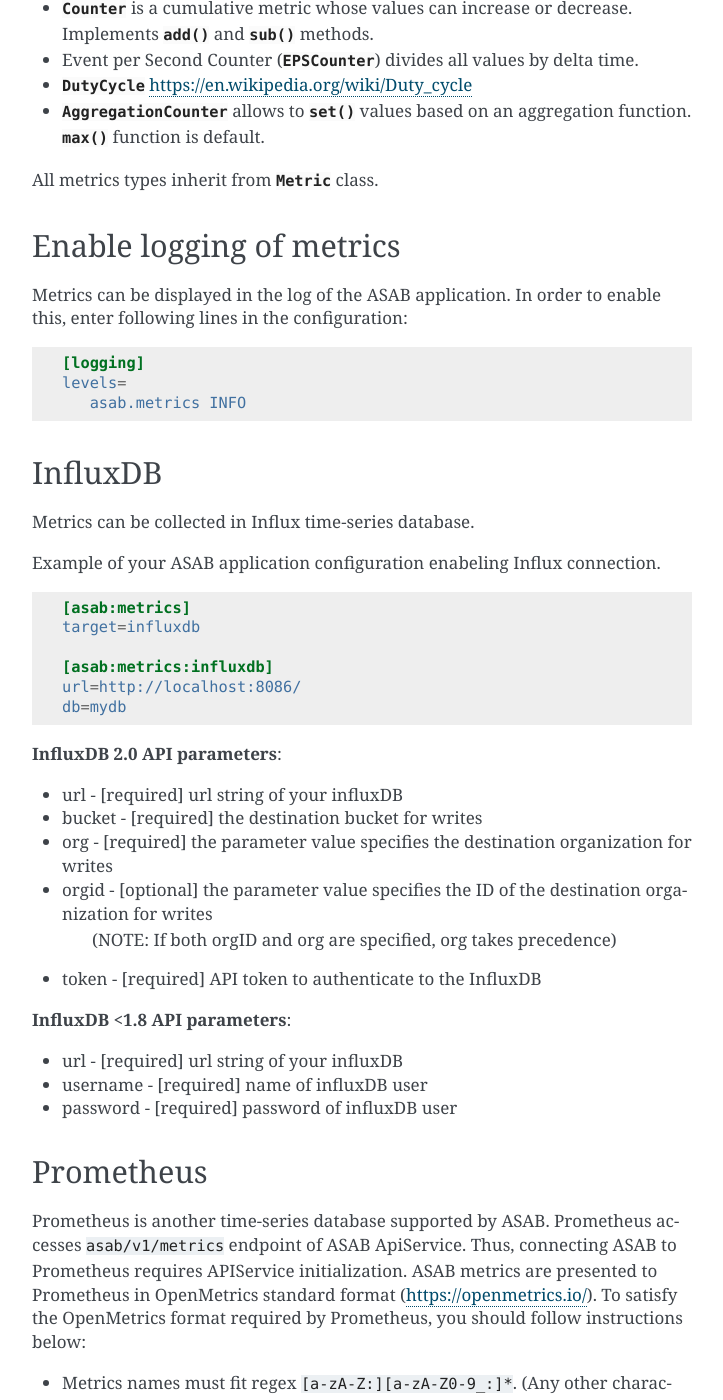
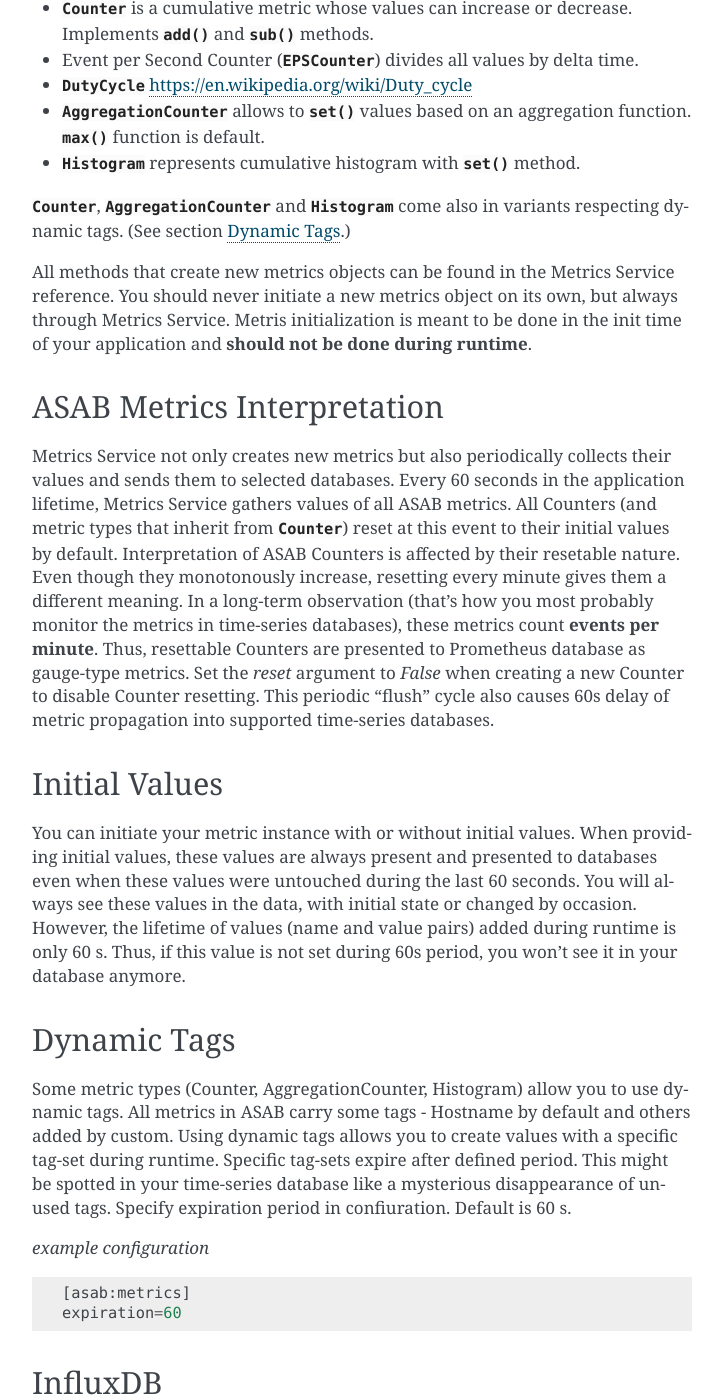
Before and after one commit to TeskaLabs/asab, a Sphinx documentation site: the page built from doc/asab/metrics.rst, in a window 1280 px wide and 1400 px high, scrolled down 762 px. Shown: the whole window, without its empty margins (388-1111 px from the left). Built offline with Sphinx 7.4.7, drawn with Linux system fonts in a browser that asks for light colours; pages that are not in the unit, such as notebooks, are missing from menus; some of the changed text lies outside the part shown.

Commit message:
metric docs upated

```diff
--- a/doc/asab/metrics.rst
+++ b/doc/asab/metrics.rst
@@ -1,18 +1,17 @@
 .. currentmodule:: asab.metrics
 
-Metrics service
-===============
-Metrics document state of the application in a timescale manner.
-For further analysis, connect your ASAB application to a time-series database.
-ASAB could feed metrica into InfluxDB and Prometheus.
+Metrics
+=======
+Metrics document the state of the application in a timescale manner.
+For further analysis, connect your ASAB application to a time-series database. `Influx <https://www.influxdata.com/>`_ and `Prometheus <https://prometheus.io/>`_ are supported.
 
 
-Use of a Metrics Service
+Metrics Service
 ------------------------
 
 Create new metrics using :class:`MetricsService`.
 
-Example of counter initialization:
+*example of counter initialization:*
 
 .. code:: python
 
@@ -27,11 +26,11 @@
         app = MyApplication()
         app.run()
 
-See full example here: https://github.com/TeskaLabs/asab/blob/master/examples/metrics.py
+See the full example here: https://github.com/TeskaLabs/asab/blob/master/examples/metrics.py
 
 
 
-Lisf of Metrics
+Types of Metrics
 ---------------
 
 - :class:`Gauge` stores single numerical values which can go up and down. Implements :func:`set` method to set the metric values.
@@ -39,75 +38,88 @@
 - Event per Second Counter (:class:`EPSCounter`) divides all values by delta time.
 - :class:`DutyCycle` https://en.wikipedia.org/wiki/Duty_cycle
 - :class:`AggregationCounter` allows to :func:`set` values based on an aggregation function. :func:`max` function is default.
+- :class:`Histogram` represents cumulative histogram with :func:`set` method.
 
-All metrics types inherit from :class:`Metric` class.
+:class:`Counter`, :class:`AggregationCounter` and :class:`Histogram` come also in variants respecting dynamic tags. (See section :ref:`Dynamic Tags<dynamic_tags>`.)
+
+All methods that create new metrics objects can be found in the Metrics Service reference. You should never initiate a new metrics object on its own, but always through Metrics Service. Metris initialization is meant to be done in the init time of your application and **should not be done during runtime**.
 
 
-Enable logging of metrics
--------------------------
+ASAB Metrics Interpretation
+----------------------------
 
-Metrics can be displayed in the log of the ASAB application.
-In order to enable this, enter following lines in the configuration:
+Metrics Service not only creates new metrics but also periodically collects their values and sends them to selected databases.
+Every 60 seconds in the application lifetime, Metrics Service gathers values of all ASAB metrics.
+All Counters (and metric types that inherit from :class:`Counter`) reset at this event to their initial values by default.
+Interpretation of ASAB Counters is affected by their resetable nature. Even though they monotonously increase, resetting every minute gives them a different meaning.
+In a long-term observation (that's how you most probably monitor the metrics in time-series databases), these metrics count **events per minute**.
+Thus, resettable Counters are presented to Prometheus database as gauge-type metrics. Set the `reset` argument to `False` when creating a new Counter to disable Counter resetting.
+This periodic "flush" cycle also causes 60s delay of metric propagation into supported time-series databases.
 
-.. code:: ini
 
-    [logging]
-    levels=
-       asab.metrics INFO
+Initial Values
+--------------
+You can initiate your metric instance with or without initial values. When providing initial values, these values are always present and presented to databases even when these values were untouched during the last 60 seconds. You will always see these values in the data, with initial state or changed by occasion.
+However, the lifetime of values (name and value pairs) added during runtime is only 60 s. Thus, if this value is not set during 60s period, you won't see it in your database anymore.
+
+
+.. _dynamic_tags:
+
+Dynamic Tags
+------------
+Some metric types (Counter, AggregationCounter, Histogram) allow you to use dynamic tags. All metrics in ASAB carry some tags - Hostname by default and others added by custom.
+Using dynamic tags allows you to create values with a specific tag-set during runtime. Specific tag-sets expire after defined period. This might be spotted in your time-series database like a mysterious disappearance of unused tags.
+Specify expiration period in confiuration. Default is 60 s.
+
+*example configuration*
+
+.. code::
+
+    [asab:metrics]
+    expiration=60
+
 
 InfluxDB
 --------
-Metrics can be collected in Influx time-series database.
+Metrics can be collected in the Influx time-series database.
 
-Example of your ASAB application configuration enabeling Influx connection.
+*configuration example:*
 
-.. code:: ini
+.. code::
 
     [asab:metrics]
     target=influxdb
 
     [asab:metrics:influxdb]
     url=http://localhost:8086/
-    db=mydb
+    bucket=my_bucket
+    org=my_org
+    token=my_token
 
 **InfluxDB 2.0 API parameters**:
 
-- url - [required] url string of your influxDB
-- bucket - [required] the destination bucket for writes
-- org - [required] the parameter value specifies the destination organization for writes
-- orgid - [optional] the parameter value specifies the ID of the destination organization for writes
+- **url** - [required] url string of your influxDB
+- **bucket** - [required] the destination bucket for writes
+- **org** - [required] specifies the destination organization for writes
+- **orgid** - [optional] specifies the ID of the destination organization for writes
     (NOTE: If both orgID and org are specified, org takes precedence)
-- token - [required] API token to authenticate to the InfluxDB
+- **token** - [required] API token to authenticate to the InfluxDB
 
 **InfluxDB <1.8 API parameters**:
 
-- url - [required] url string of your influxDB
-- username - [required] name of influxDB user
-- password - [required] password of influxDB user
+- **url** - [required] url string of your influxDB
+- **username** - [required] name of influxDB user
+- **password** - [required] password of influxDB user
 
 
 Prometheus
 ----------
-Prometheus is another time-series database supported by ASAB.
-Prometheus accesses ``asab/v1/metrics`` endpoint of ASAB ApiService. Thus, connecting ASAB to Prometheus requires APIService initialization.
-ASAB metrics are presented to Prometheus in OpenMetrics standard format (https://openmetrics.io/). To satisfy the OpenMetrics format required by Prometheus, you should follow instructions below:
-
-- Metrics names must fit regex ``[a-zA-Z:][a-zA-Z0-9_:]*``. (Any other characters are replaced by underscore. Leading underscores and numbers are stripped. These changes are proceeded without warning.)
-- Metrics names MUST NOT end with “total” or “created”.
-- Tags SHOULD contain items “unit” and “help” providing metadata to Prometheus.
-- Values MUST be float or integer.
-
-Example of your ASAB application configuration to enable Prometheus connection:
-
-.. code:: ini
-
-    [asab:metrics]
-    target=prometheus
-
-    [asab:metrics:prometheus]
+Prometheus is a "pull model" time-series database.
+Prometheus accesses ``asab/v1/metrics`` endpoint of ASAB ApiService. Thus, connecting ASAB to Prometheus requires APIService initialization. However, no more configuration is needed.
+ASAB metrics are presented to Prometheus in `OpenMetrics <https://openmetrics.io/>`_ standard format.
 
 
-Example of ``prometheus.yaml`` configuration file:
+*prometheus.yaml configuration file example:*
 
 .. code:: yaml
 
@@ -115,6 +127,7 @@
       scrape_interval: 15s
       scrape_timeout: 10s
       evaluation_interval: 15s
+
     scrape_configs:
     - job_name: 'metrics_example'
       metrics_path: '/asab/v1/metrics'
@@ -123,34 +136,102 @@
       - targets: ['127.0.0.1:8080']
 
 
+.. note::
 
-ASAB Metrics Interpretation
-----------------------------
+    To satisfy the OpenMetrics format required by Prometheus, you should follow the instructions below:
 
-To understand better how to interpret the ASAB metrics, you need to know a little bit more about the role of Metrics Service.
-Not only it creates new metrics, but Metrics Service also periodically collects their values and sends them to selected databases.
-Every 60 seconds in the application lifetime, Metrics Service gathers values of all ASAB metrics using :func:`flush` method implemented by each metric object.
-All Counters (and metric types that inherit from :class:`Counter`) reset at this event to their initial values by default.
-Interpretation of ASAB Counters is affected by their resetable nature. Even though they monotonously increase, reseting every minute gives them different meaning.
-In a long term observation (that's how you most probably monitor the metric in time-series databases), these metrics count **events per minute**.
-Thus, resetable Counters are presented to Prometheus database as gauge type metrics. Set the `reset` argument to `False` when creating new Counter to disable Counter reseting.
-This periodic "flush" cycle also causes 60s delay of metric propagation into supported time-series databases.
+    - Metrics names must fit regex ``[a-zA-Z:][a-zA-Z0-9_:]*``. (Any other characters are replaced by an underscore. Leading underscores and numbers are stripped. These changes proceed without warning.)
+    - Metrics names MUST NOT end with “total” or “created”.
+    - Tags SHOULD contain items “unit” and “help” providing metadata to Prometheus.
+    - Values MUST be float or integer.
+
+
+Metrics Endpoints
+-----------------
+The **API Service** in ASAB offers several endpoints that monitor internal ASAB functionality. Some of them present the current state of metrics.
+
+``/asab/v1/metrics``
+
+- This endpoint returns metrics in OpenMetrics format and its primary purpose is to satisfy Prometheus database needs.
+
+``/asab/v1/metrics.json``
+
+- This endpoint presents metrics data in JSON format.
+
+``/asab/v1/watch_metrics``
+
+- Use this endpoint for developing or monitoring your app from the terminal. It returns a simple table of ASAB metrics. You can filter metrics by name using the ``filter`` parameter and ``tags`` parameter to show or hide tags.
+
+    *example commands:*
+
+.. code::
+
+    watch curl localhost:8080/asab/v1/metrics_watch
+
+.. code::
+
+    watch curl localhost:8080/asab/v1/metrics_watch?name=web_requests_duration_max,tags=True
+
+
+HTTP Target
+-----------
+For use cases requiring a push model of metrics digestion, there is an HTTP Target. HTTP Target creates a POST request to configured URL with current metrics state sent as JSON body.
+Configuration is required.
+
+*configuration example:*
+
+.. code::
+
+    [asab:metrics]
+    target=http
+
+    [asab:metrics:influxdb]
+    url=http://consumer_example:8080/consume
+
 
 
 Web Requests Metrics
 --------------------
 
-There are default metrics in ASAB framework. :class:`WebService` class automatically provides with metrics counting web requests.
-There are 4 Counters quantifying requests to all ASAB endpoints.
+There are default metrics in ASAB framework. :class:`WebService` class automatically provides metrics counting web requests.
+There are 5 metrics quantifying requests to all ASAB endpoints.
 
 - `web_requests` - Counts requests to asab endpoints as events per minute.
 - `web_requests_duration` - Counts total requests duration to asab endpoints per minute.
 - `web_requests_duration_min` - Counts minimal request duration to asab endpoints per minute.
 - `web_requests_duration_max` - Counts maximum request duration to asab endpoints per minute.
+- `web_requests_duration_hist` - Cumulative histogram counting requests in buckets defined by the request duration.
 
 
-MetricsService
+Memory Metrics
 --------------
+A gauge with the name ``os.stat`` gathers information about memory usage by your application.
+
+You can find several metric values there:
+
+- VmPeak - Peak virtual memory size
+- VmLck - Locked memory size
+- VmPin - Pinned memory size
+- VmHWM - Peak resident set size ("high water mark")
+- VmRSS - Resident set size
+- VmData, VmStk, VmExe - Size of data, stack, and text segments
+- VmLib - Shared library code size
+- VmPTE - Page table entries size
+- VmPMD - Size of second-level page tables
+- VmSwap - Swapped-out virtual memory size by anonymous private pages; shmem swap usage is not included
+
+You can opt out of Memory Metrics through configuration by setting `native_metrics` to `false`. Default is `true`.
+
+*example configuration*
+
+.. code::
+
+    [asab:metrics]
+    native_metrics=true
+
+
+Reference
+---------
 
 .. autoclass:: MetricsService
     :show-inheritance:
@@ -161,7 +242,7 @@
 
     .. automethod:: create_counter
 
-        Creates :class:`Counter` object.
+        Creates :class:`Counter` or :class:`CounterWithDynamicTags` object.
 
     .. automethod:: create_eps_counter
 
@@ -171,21 +252,20 @@
 
         Creates :class:`DutyCycle` object.
 
-    .. automethod:: create_agg_counter
+    .. automethod:: create_aggregation_counter
 
-        Creates :class:`AggregationCounter` object.
+        Creates :class:`AggregationCounter` or :class:`AggregationCounterWithDynamicTags` object.
+
+    .. automethod:: create_histogram
+
+        Creates :class:`Histogram` or :class:`HistogramWithDynamicTags` object.
 
 
 
-Metrics
--------
-
-Gauge
-------
 .. autoclass:: Gauge
     :show-inheritance:
 
-    Initial values must be provided when defining the metrics. Argument `init_values` is a dictionary with initial values and value names as keys.
+    Argument `init_values` is a dictionary with initial values and value names as keys.
 
     .. automethod:: set
 
@@ -193,13 +273,11 @@
     :param value: value itself
 
 
-Counter
--------
 
 .. autoclass:: Counter
     :show-inheritance:
 
-    Initial values (`init_values` - dictionary of inital values with value names as keys) can be provided when initializing the metrics or added with :func:`add` or :func:`sub` methods.
+    Argument `init_values` is a dictionary with initial values and value names as keys.
     If reset is True, Counter resets every 60 seconds.
 
     .. automethod:: add
@@ -233,29 +305,32 @@
 
     Applies aggregation function on recent Counter value and value in argument and sets the result as new value of the Counter.
 
-    :param str name: name of the value
-    :param int value: value itself
-    :param dict init-value: initial value, required when the counter name is not yet set up (i. e. by init_values in the constructor)
 
 
-Metric
-------
-**Abstract class**
-
-.. autoclass:: Metric
+.. autoclass:: Histogram
     :show-inheritance:
 
-    :param str name: name of the metric
-    :param dict tags: "host" tag is provided by default. "help" and "unit" tags are used as metadata by Prometheus database
+    .. automethod:: set
 
-    .. automethod:: flush
 
-        Allows MetricsService to collect metrics values.
 
-    .. automethod:: get_open_metric
+.. autoclass:: CounterWithDynamicTags
+    :show-inheritance:
 
-        Parses metric data into OpenMetrics format and returns it as string. This format is required by Prometheus database.
+    .. automethod:: add
 
-    .. automethod:: rest_get
+    .. automethod:: sub
 
-        Provides information about current metric state.
+
+
+.. autoclass:: AggregationCounterWithDynamicTags
+    :show-inheritance:
+
+    .. automethod:: set
+
+
+
+.. autoclass:: HistogramWithDynamicTags
+    :show-inheritance:
+
+    .. automethod:: set
```
Also changed, not shown: other parts of doc/asab/metrics.rst (+1 -7 lines), 2 other files.
